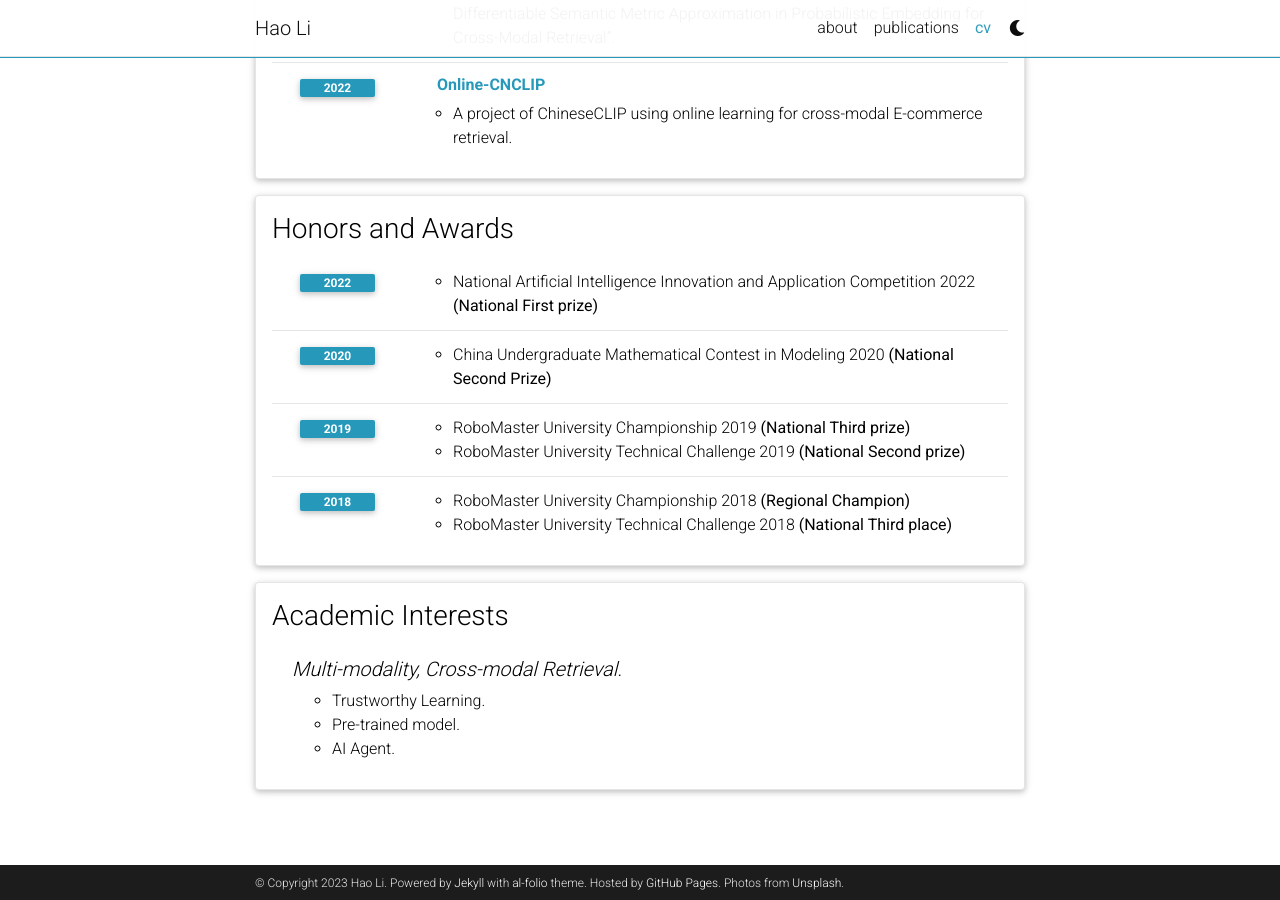
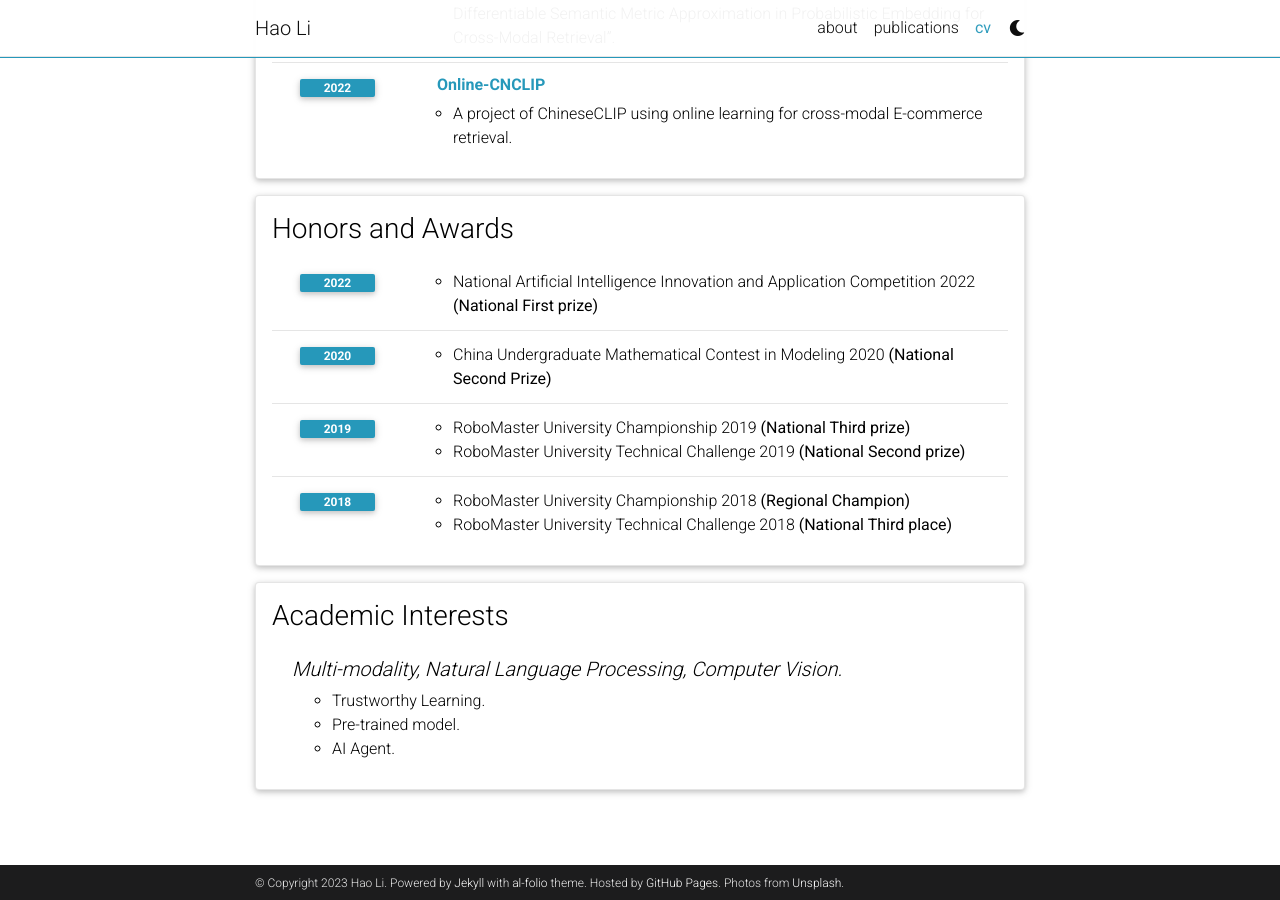
Before and after one commit to leolee99/leolee99.github.io, a Jekyll site: the page built from _pages/cv.md, in a window 1280 px wide and 900 px high, scrolled down 1229 px. Built offline with Jekyll 4.4.1, drawn with Linux system fonts in a browser that asks for light colours; comment, search, counter and statistics services are not loaded; a style sheet for code colours, icons or effects is not loaded.

Commit message:
Update cv.yml

```diff
--- a/_data/cv.yml
+++ b/_data/cv.yml
@@ -93,7 +93,7 @@
 - title: Academic Interests
   type: nested_list
   contents:
-    - title: Multi-modality, Cross-modal Retrieval.
+    - title: Multi-modality, Natural Language Processing, Computer Vision.
       items:
         - Trustworthy Learning.
         - Pre-trained model.
```
